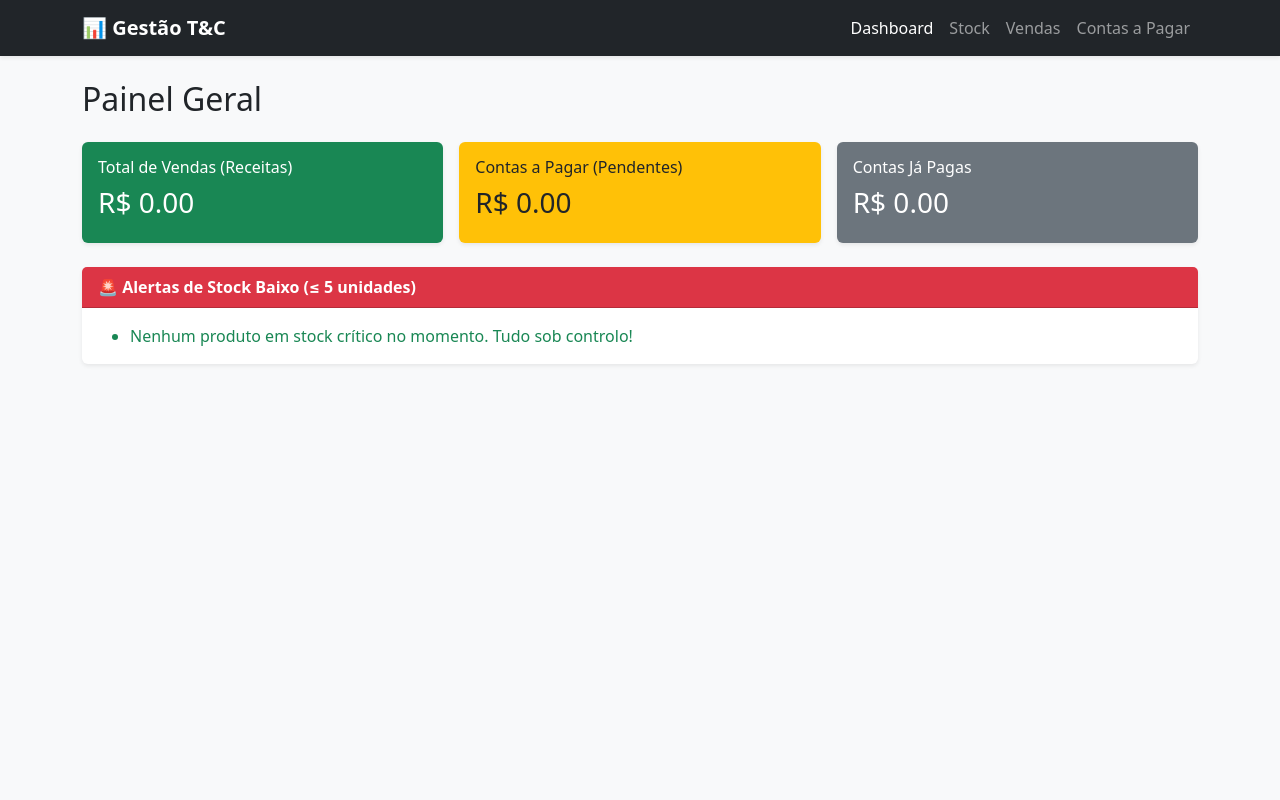
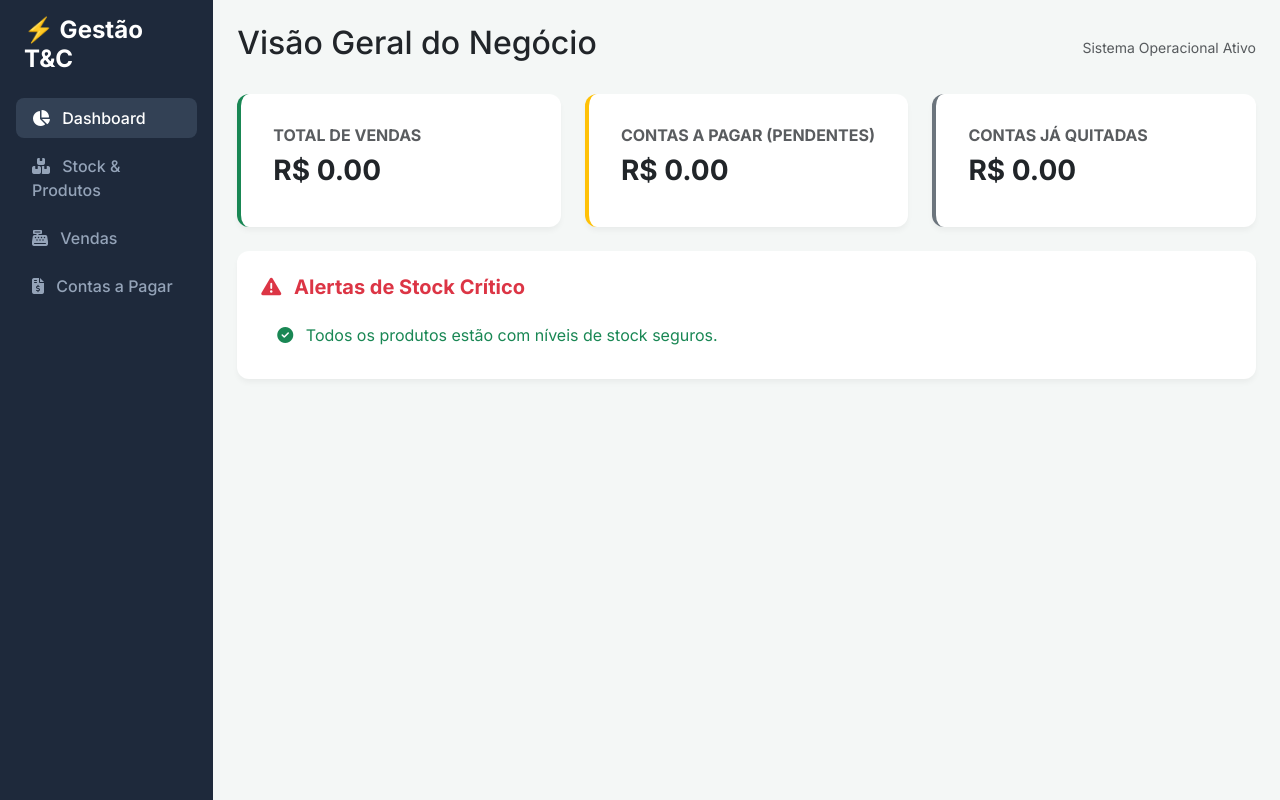
Before and after one commit to tanielemaya-beep/crm-estoque, a Flask app: page / in a window 1280 px wide. Run offline with Flask 3, Linux system fonts and the light colour scheme.

Commit message:
Atualizando interface com Bootstrap 5 moderno

```diff
--- a/templates/dashboard.html
+++ b/templates/dashboard.html
@@ -3,67 +3,85 @@
 <head>
     <meta charset="UTF-8">
     <meta name="viewport" content="width=device-width, initial-scale=1.0">
-    <title>Dashboard - Controle Financeiro e Stock</title>
+    <title>Dashboard Executivo - Gestão</title>
+    <!-- Bootstrap 5 e Google Fonts (Inter) -->
     <link href="https://cdn.jsdelivr.net/npm/bootstrap@5.3.2/dist/css/bootstrap.min.css" rel="stylesheet">
+    <link href="https://fonts.googleapis.com/css2?family=Inter:wght@300;400;500;600;700&display=swap" rel="stylesheet">
+    <link rel="stylesheet" href="https://cdnjs.cloudflare.com/ajax/libs/font-awesome/6.4.0/css/all.min.css">
+    <style>
+        body { font-family: 'Inter', sans-serif; background-color: #f4f7f6; }
+        .sidebar { min-height: 100vh; background: #1e293b; color: #fff; }
+        .sidebar .nav-link { color: #94a3b8; font-weight: 500; margin-bottom: 8px; border-radius: 8px; transition: all 0.3s; }
+        .sidebar .nav-link:hover, .sidebar .nav-link.active { background: #334155; color: #fff; }
+        .card-custom { border: none; border-radius: 12px; box-shadow: 0 4px 6px -1px rgba(0,0,0,0.05); transition: transform 0.2s; }
+        .card-custom:hover { transform: translateY(-3px); }
+    </style>
 </head>
-<body class="bg-light">
+<body>
 
-    <!-- Navbar -->
-    <nav class="navbar navbar-expand-lg navbar-dark bg-dark shadow-sm">
-        <div class="container">
-            <a class="navbar-brand fw-bold" href="/">📊 Gestão T&C</a>
-            <div class="navbar-nav ms-auto">
-                <a class="nav-link active" href="/">Dashboard</a>
-                <a class="nav-link" href="/produtos">Stock</a>
-                <a class="nav-link" href="/vendas">Vendas</a>
-                <a class="nav-link" href="/contas-pagar">Contas a Pagar</a>
-            </div>
-        </div>
+    <div class="container-fluid">
+        <div class="row">
+            <!-- Sidebar Lateral -->
+            <nav class="col-md-3 col-lg-2 d-md-block sidebar collapse p-3">
+                <h4 class="text-white fw-bold mb-4 px-2">⚡ Gestão T&C</h4>
+                <ul class="nav flex-column">
+                    <li class="nav-item"><a class="nav-link active" href="/"><i class="fas fa-chart-pie me-2"></i> Dashboard</a></li>
+                    <li class="nav-item"><a class="nav-link" href="/produtos"><i class="fas fa-boxes me-2"></i> Stock & Produtos</a></li>
+                    <li class="nav-item"><a class="nav-link" href="/vendas"><i class="fas fa-cash-register me-2"></i> Vendas</a></li>
+                    <li class="nav-item"><a class="nav-link" href="/contas-pagar"><i class="fas fa-file-invoice-dollar me-2"></i> Contas a Pagar</a></li>
+                </ul>
             </nav>
 
-    <div class="container my-4">
-        <h2 class="mb-4 text-dark">Painel Geral</h2>
+            <!-- Conteúdo Principal -->
+            <main class="col-md-9 ms-sm-auto col-lg-10 px-md-4 py-4">
+                <div class="d-flex justify-content-between align-items-center mb-4">
+                    <h2>Visão Geral do Negócio</h2>
+                    <span class="text-muted small">Sistema Operacional Ativo</span>
+                </div>
 
-        <!-- Cards Financeiros -->
-        <div class="row g-3 mb-4">
+                <!-- Cartões de Métricas -->
+                <div class="row g-4 mb-4">
                     <div class="col-md-4">
-                <div class="card shadow-sm border-0 bg-success text-white">
+                        <div class="card card-custom p-3 border-start border-4 border-success">
                             <div class="card-body">
-                        <h6 class="card-title">Total de Vendas (Receitas)</h6>
-                        <h3>R$ {{ "%.2f"|format(total_vendas) }}</h3>
+                                <h6 class="text-muted text-uppercase fs-7 fw-bold">Total de Vendas</h6>
+                                <h3 class="fw-bold text-dark mt-2">R$ {{ "%.2f"|format(total_vendas) }}</h3>
                             </div>
                         </div>
                     </div>
                     <div class="col-md-4">
-                <div class="card shadow-sm border-0 bg-warning text-dark">
+                        <div class="card card-custom p-3 border-start border-4 border-warning">
                             <div class="card-body">
-                        <h6 class="card-title">Contas a Pagar (Pendentes)</h6>
-                        <h3>R$ {{ "%.2f"|format(total_a_pagar) }}</h3>
+                                <h6 class="text-muted text-uppercase fs-7 fw-bold">Contas a Pagar (Pendentes)</h6>
+                                <h3 class="fw-bold text-dark mt-2">R$ {{ "%.2f"|format(total_a_pagar) }}</h3>
                             </div>
                         </div>
                     </div>
                     <div class="col-md-4">
-                <div class="card shadow-sm border-0 bg-secondary text-white">
+                        <div class="card card-custom p-3 border-start border-4 border-secondary">
                             <div class="card-body">
-                        <h6 class="card-title">Contas Já Pagas</h6>
-                        <h3>R$ {{ "%.2f"|format(total_pago) }}</h3>
+                                <h6 class="text-muted text-uppercase fs-7 fw-bold">Contas Já Quitadas</h6>
+                                <h3 class="fw-bold text-dark mt-2">R$ {{ "%.2f"|format(total_pago) }}</h3>
                             </div>
                         </div>
                     </div>
                 </div>
 
-        <!-- Alertas de Stock Crítico -->
-        <div class="card shadow-sm border-0 mb-4">
-            <div class="card-header bg-danger text-white fw-bold">🚨 Alertas de Stock Baixo (&le; 5 unidades)</div>
-            <div class="card-body">
-                <ul class="mb-0">
+                <!-- Secção de Alertas de Stock -->
+                <div class="card card-custom p-4">
+                    <h5 class="fw-bold text-danger mb-3"><i class="fas fa-exclamation-triangle me-2"></i> Alertas de Stock Crítico</h5>
+                    <ul class="list-group list-group-flush">
                         {% for p in produtos_criticos %}
-                        <li class="text-danger"><strong>{{ p.nome }}</strong> - Restam apenas: {{ p.estoque }} unidades</li>
+                            <li class="list-group-item d-flex justify-content-between align-items-center">
+                                <span>{{ p.nome }}</span>
+                                <span class="badge bg-danger rounded-pill">Restam {{ p.estoque }} unidades</span>
+                            </li>
                         {% else %}
-                        <li class="text-success">Nenhum produto em stock crítico no momento. Tudo sob controlo!</li>
+                            <li class="list-group-item text-success"><i class="fas fa-check-circle me-2"></i> Todos os produtos estão com níveis de stock seguros.</li>
                         {% endfor %}
                     </ul>
                 </div>
+            </main>
         </div>
     </div>
 
```
Lines whose indentation alone changed are shown as unchanged.
